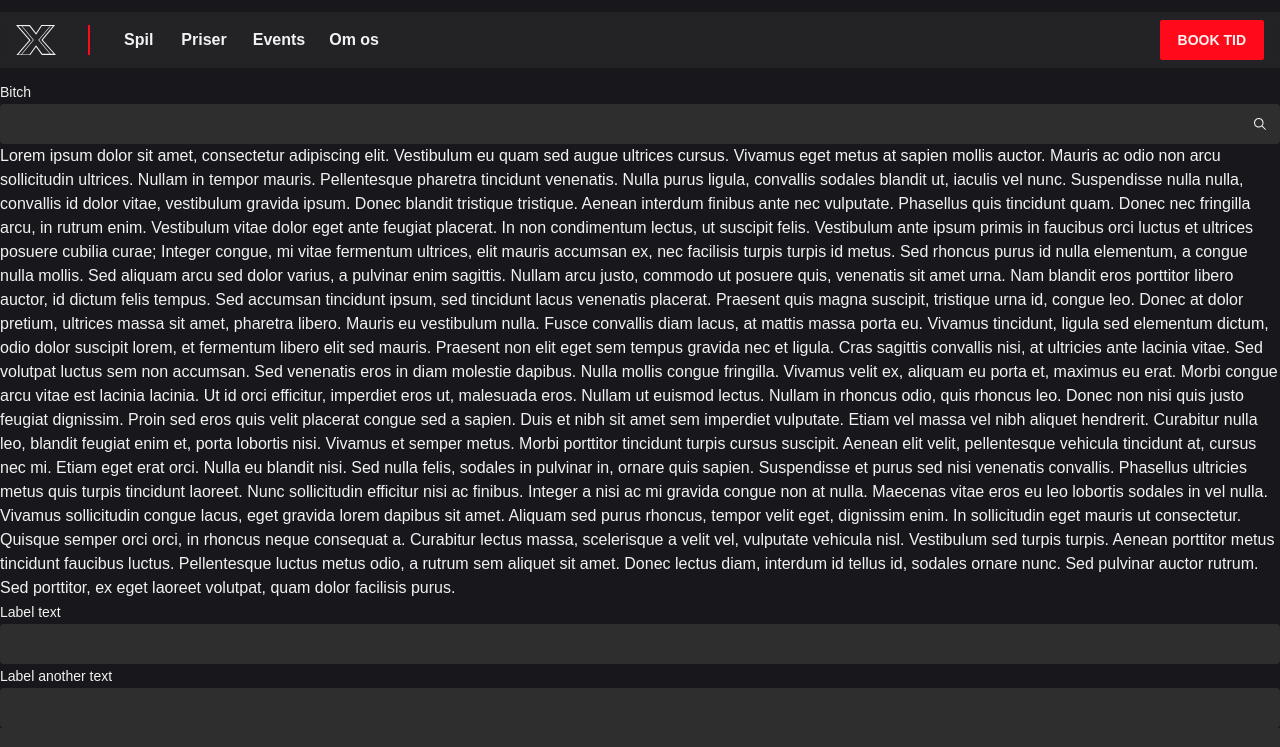
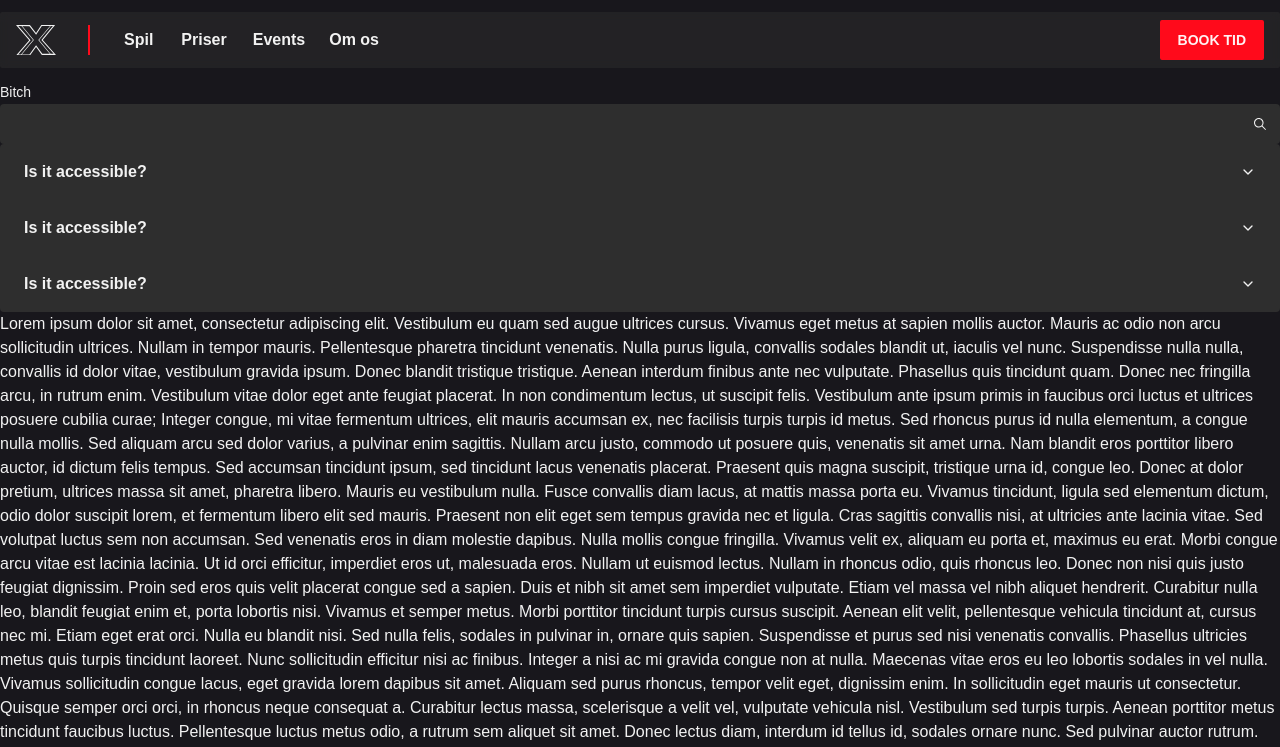
Before and after one commit to TobiasRoland123/next_level, a Next.js app: page / in a window 1280 px wide. Shown: the top 747 px of the page. Built offline with nearby package versions, Linux system fonts and the light colour scheme.

Commit message:
accordion works

```diff
--- a/package.json
+++ b/package.json
@@ -11,6 +11,7 @@
     "build-storybook": "storybook build"
   },
   "dependencies": {
+    "@radix-ui/react-accordion": "^1.1.2",
     "@radix-ui/react-dialog": "^1.0.5",
     "@radix-ui/react-dropdown-menu": "^2.0.6",
     "@radix-ui/react-label": "^2.0.2",
--- /dev/null
+++ b/src/components/Accordion/Accordion.tsx
@@ -0,0 +1,27 @@
+import { Accordion, AccordionContent, AccordionItem, AccordionTrigger } from "../../components/ui/accordion";
+
+export const Accordions = () => {
+  return (
+    <Accordion
+      type="single"
+      collapsible
+      className="w-full border-none"
+    >
+      <AccordionItem
+        className=""
+        value="item-1"
+      >
+        <AccordionTrigger>Is it accessible?</AccordionTrigger>
+        <AccordionContent className="">Yes. It adheres to the WAI-ARIA design pattern.</AccordionContent>
+      </AccordionItem>
+      <AccordionItem value="item-2">
+        <AccordionTrigger>Is it accessible?</AccordionTrigger>
+        <AccordionContent>Yes. It adheres to the WAI-ARIA design pattern.</AccordionContent>
+      </AccordionItem>
+      <AccordionItem value="item-3">
+        <AccordionTrigger>Is it accessible?</AccordionTrigger>
+        <AccordionContent>Yes. It adheres to the WAI-ARIA design pattern.</AccordionContent>
+      </AccordionItem>
+    </Accordion>
+  );
+};
--- /dev/null
+++ b/src/components/ui/accordion.tsx
@@ -0,0 +1,46 @@
+"use client";
+
+import * as React from "react";
+import * as AccordionPrimitive from "@radix-ui/react-accordion";
+import { ChevronDown } from "lucide-react";
+
+import { cn } from "../../lib/utils";
+
+const Accordion = AccordionPrimitive.Root;
+
+const AccordionItem = React.forwardRef<React.ElementRef<typeof AccordionPrimitive.Item>, React.ComponentPropsWithoutRef<typeof AccordionPrimitive.Item>>(({ className, ...props }, ref) => (
+  <AccordionPrimitive.Item
+    ref={ref}
+    className={cn("bg-contrastCol px-6 first:rounded-t last:rounded-b data-[state=open]:border-b-2 border-accentCol", className)}
+    {...props}
+  />
+));
+AccordionItem.displayName = "AccordionItem";
+
+const AccordionTrigger = React.forwardRef<React.ElementRef<typeof AccordionPrimitive.Trigger>, React.ComponentPropsWithoutRef<typeof AccordionPrimitive.Trigger>>(({ className, children, ...props }, ref) => (
+  <AccordionPrimitive.Header className="flex">
+    <AccordionPrimitive.Trigger
+      ref={ref}
+      className={cn("flex flex-1 items-center justify-between py-4 text-base transition-all  [&[data-state=open]>svg]:rotate-180", className)}
+      {...props}
+    >
+      {children}
+      <ChevronDown className="h-4 w-4 shrink-0 transition-transform duration-200" />
+    </AccordionPrimitive.Trigger>
+  </AccordionPrimitive.Header>
+));
+AccordionTrigger.displayName = AccordionPrimitive.Trigger.displayName;
+
+const AccordionContent = React.forwardRef<React.ElementRef<typeof AccordionPrimitive.Content>, React.ComponentPropsWithoutRef<typeof AccordionPrimitive.Content>>(({ className, children, ...props }, ref) => (
+  <AccordionPrimitive.Content
+    ref={ref}
+    className="overflow-hidden text-sm transition data-[state=closed]:animate-accordion-up data-[state=open]:animate-accordion-down "
+    {...props}
+  >
+    <div className={cn("pb-4 pt-0", className)}>{children}</div>
+  </AccordionPrimitive.Content>
+));
+
+AccordionContent.displayName = AccordionPrimitive.Content.displayName;
+
+export { Accordion, AccordionItem, AccordionTrigger, AccordionContent };
--- a/src/pages/index.tsx
+++ b/src/pages/index.tsx
@@ -1,11 +1,11 @@
 import { Button } from "@/components/Button/Button";
 
 import { Header } from "../modules/Header/Header";
+import { Accordions } from "../components/Accordion/Accordion";
 
 import { Input } from "@/components/Inputfields/Inputfield";
 
 import { Footer } from "@/modules/Footer/Footer";
-
 
 export default function Home() {
   return (
@@ -29,12 +29,11 @@ export default function Home() {
         ]}
       />
 
-
       <Input
         isSearch
         labelText="Bitch"
       />
-
+      <Accordions></Accordions>
       <div>
         Lorem ipsum dolor sit amet, consectetur adipiscing elit. Vestibulum eu quam sed augue ultrices cursus. Vivamus eget metus at sapien mollis auctor. Mauris ac odio non arcu sollicitudin ultrices. Nullam in tempor mauris. Pellentesque pharetra tincidunt venenatis. Nulla purus ligula, convallis sodales blandit ut, iaculis vel nunc. Suspendisse nulla nulla, convallis id dolor vitae, vestibulum gravida ipsum. Donec blandit tristique tristique. Aenean interdum finibus ante nec vulputate. Phasellus quis tincidunt quam. Donec nec fringilla arcu, in rutrum enim. Vestibulum vitae dolor eget ante feugiat placerat. In non condimentum lectus, ut suscipit felis. Vestibulum ante ipsum primis in faucibus orci luctus et ultrices posuere cubilia curae; Integer congue, mi vitae fermentum ultrices,
         elit mauris accumsan ex, nec facilisis turpis turpis id metus. Sed rhoncus purus id nulla elementum, a congue nulla mollis. Sed aliquam arcu sed dolor varius, a pulvinar enim sagittis. Nullam arcu justo, commodo ut posuere quis, venenatis sit amet urna. Nam blandit eros porttitor libero auctor, id dictum felis tempus. Sed accumsan tincidunt ipsum, sed tincidunt lacus venenatis placerat. Praesent quis magna suscipit, tristique urna id, congue leo. Donec at dolor pretium, ultrices massa sit amet, pharetra libero. Mauris eu vestibulum nulla. Fusce convallis diam lacus, at mattis massa porta eu. Vivamus tincidunt, ligula sed elementum dictum, odio dolor suscipit lorem, et fermentum libero elit sed mauris. Praesent non elit eget sem tempus gravida nec et ligula. Cras sagittis convallis
@@ -46,9 +45,7 @@ export default function Home() {
       <Input labelText="Label text"></Input>
       <Input labelText="Label another text"></Input>
 
-
       <Footer />
-
     </>
   );
 }
```
Also changed, not shown: 2 other files (tests, documents, lock files or other folders).
